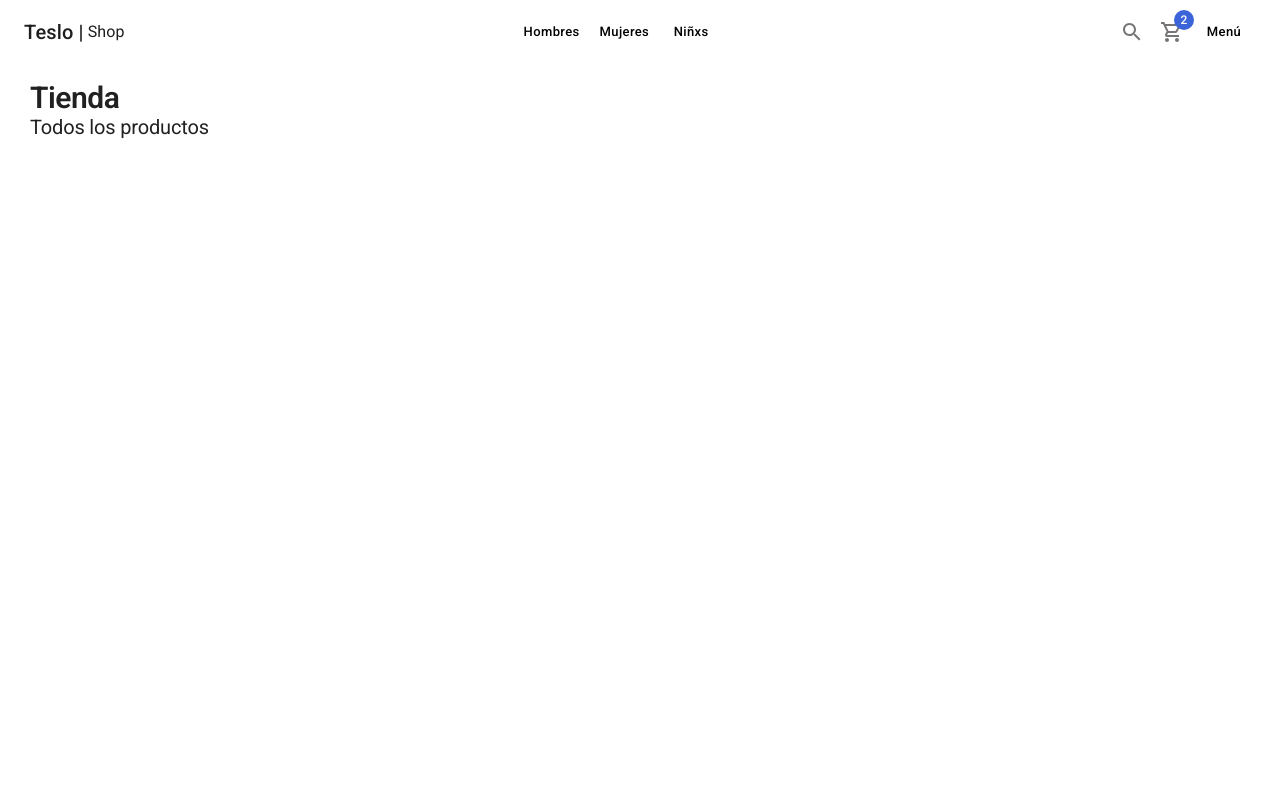
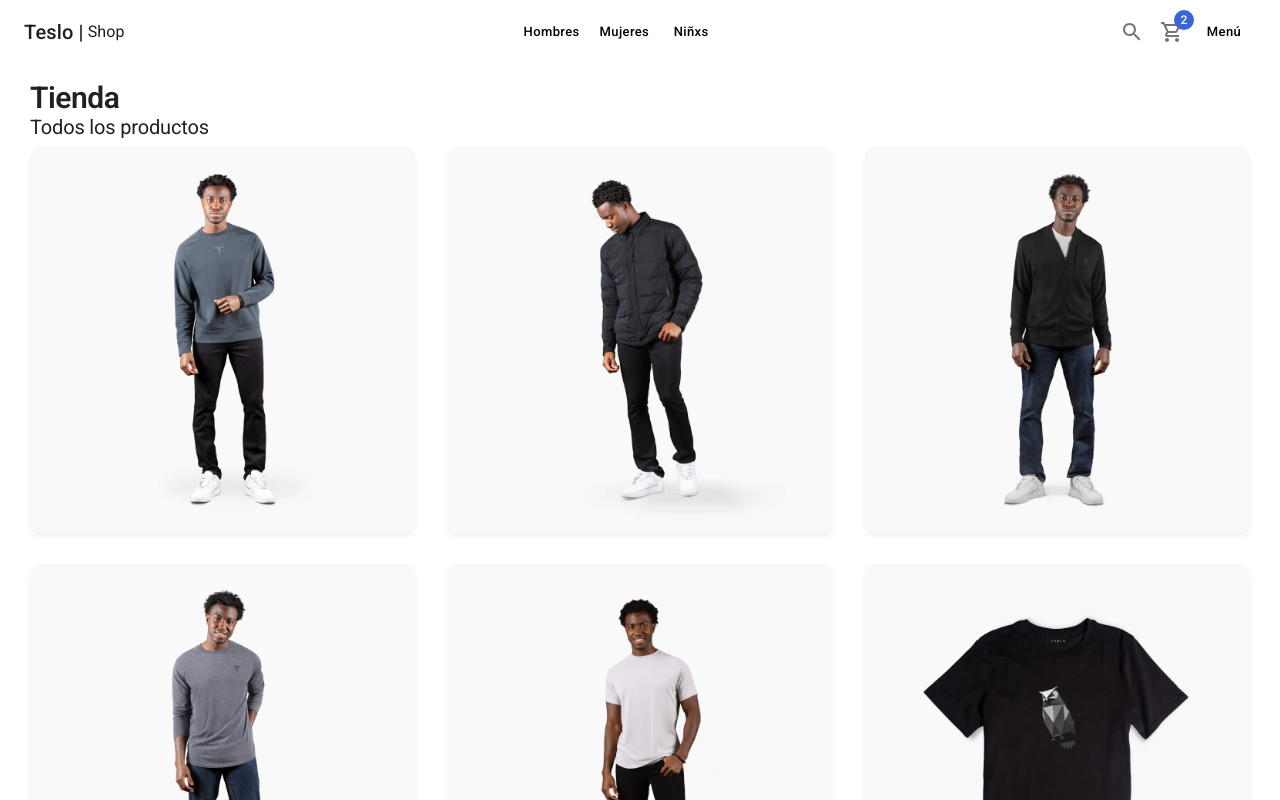
Before and after one commit to melisciar/teslo-shop, a Next.js app: page / in a window 1280 px wide. Shown: the top 800 px of the page. Built offline with nearby package versions, Linux system fonts and the light colour scheme.

Commit message:
página de inicio

```diff
--- a/pages/index.tsx
+++ b/pages/index.tsx
@@ -1,5 +1,12 @@
+import {
+  Card,
+  CardActionArea,
+  CardMedia,
+  Grid,
+  Typography,
+} from "@mui/material";
 import { ShopLayout } from "@/components/layouts";
-import { Typography } from "@mui/material";
+import { initialData } from "@/database/products";
 
 export default function Home() {
   return (
@@ -12,6 +19,21 @@
         <Typography variant="h2" sx={{ mb: 1 }}>
           Todos los productos
         </Typography>
+        <Grid container spacing={4}>
+          {initialData.products.map((product) => (
+            <Grid item xs={6} sm={4} key={product.slug}>
+              <Card>
+                <CardActionArea>
+                  <CardMedia
+                    component="img"
+                    image={`products/${product.images[0]}`}
+                    alt={product.title}
+                  />
+                </CardActionArea>
+              </Card>
+            </Grid>
+          ))}
+        </Grid>
       </ShopLayout>
     </>
   );
```
